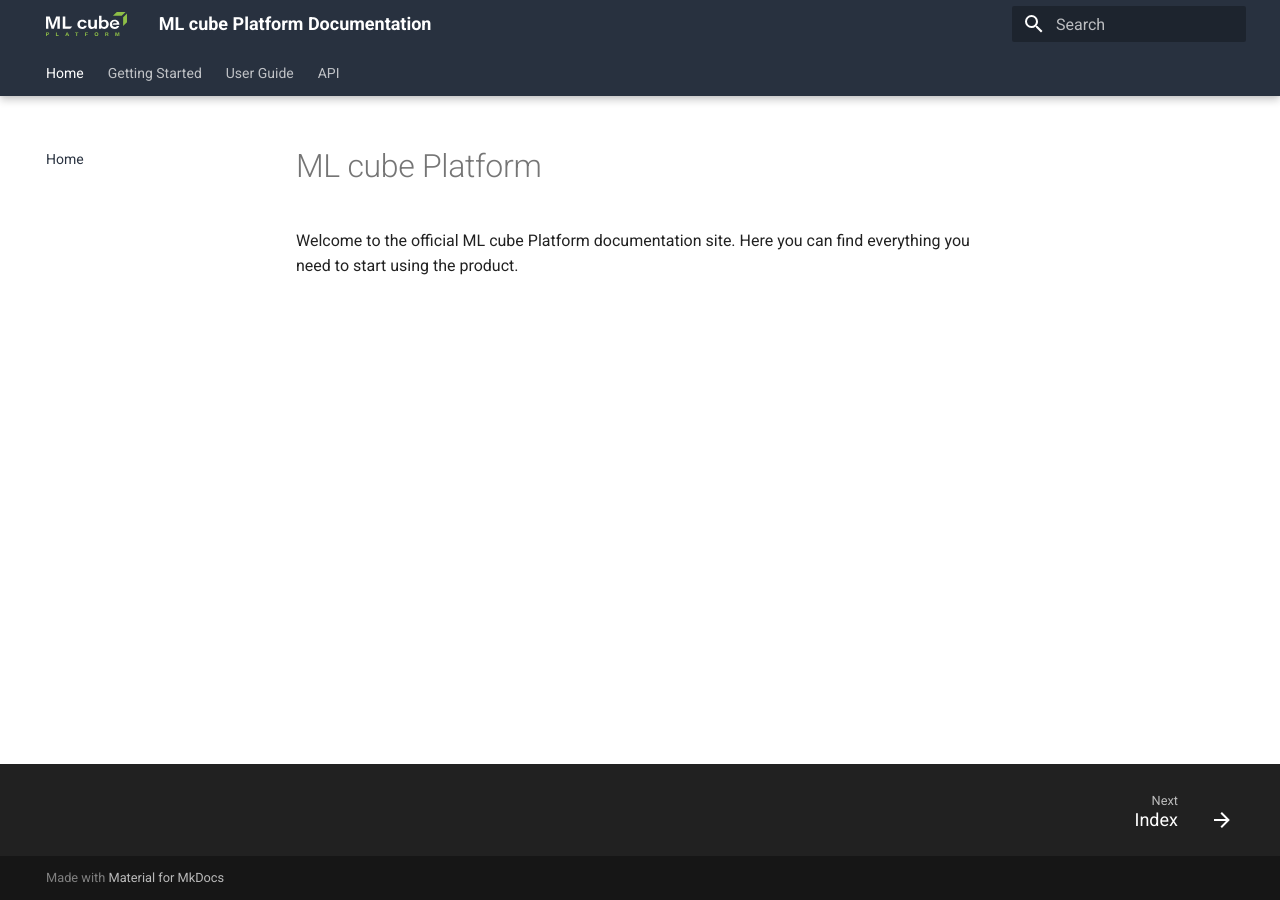
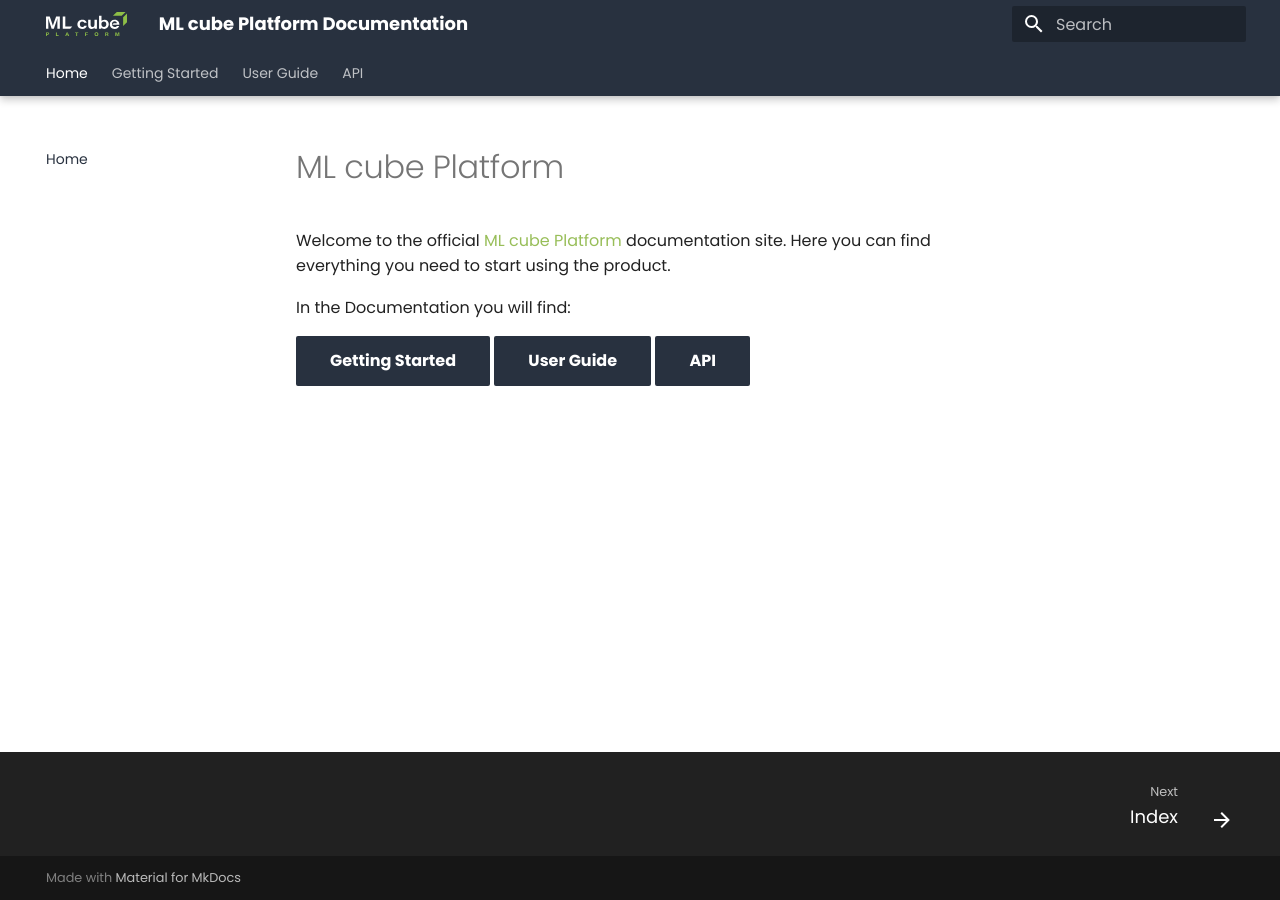
Before and after one commit to ml-cube/ml3-platform-docs, an MkDocs documentation site: the page built from docs/index.md, in a window 1280 px wide. Built offline with MkDocs 1.6.1 and Material for MkDocs 9.7.7, drawn with Linux system fonts in a browser that asks for light colours.

Commit message:
ad new pages and glossary

```diff
--- a/docs/index.md
+++ b/docs/index.md
@@ -1,4 +1,12 @@
 # ML cube Platform
 
-Welcome to the official ML cube Platform documentation site.
+Welcome to the official [ML cube Platform] documentation site.
 Here you can find everything you need to start using the product.
+
+[ML cube Platform]: https://mlcube.com/platform
+
+In the Documentation you will find:
+
+[Getting Started](getting_started/index.md){ .md-button .md-button--primary }
+[User Guide](user_guide/index.md){ .md-button .md-button--primary }
+[API](api/index.md){ .md-button .md-button--primary }
--- a/docs/stylesheets/extra.css
+++ b/docs/stylesheets/extra.css
@@ -2,4 +2,8 @@
   --md-primary-fg-color:        #28313F;
   --md-primary-fg-color--light: #28313F;
   --md-primary-fg-color--dark:  #28313F;
+  --md-accent-fg-color:        #98BE59;
 }
+.md-content {
+  --md-typeset-a-color: #98BE59;
+}
--- a/mkdocs.yml
+++ b/mkdocs.yml
@@ -29,6 +29,10 @@ theme:
     #- toc.integrate
   palette:
     primary: custom
+    accent: custom
+  font:
+    text: Poppins
+    code: Roboto Mono
   logo: assets/logo.svg
   favicon: assets/favicon.png
 extra_css:
@@ -40,6 +44,7 @@ plugins:
       separator: '[\s\-,:!=\[\]()"`/]+|\.(?!\d)|&[lg]t;|(?!\b)(?=[A-Z][a-z])'
   - minify:
       minify_html: true
+  - glightbox
 
 # Extensions
 markdown_extensions:
@@ -89,7 +94,10 @@ nav:
       - getting_started/index.md
   - User Guide:
       - user_guide/index.md
+      - user_guide/basic_concepts.md
+      - user_guide/glossary.md
   - API:
       - api/index.md
       - Examples: api/examples.md
       - Python SDK: api/python.md
+      - REST: api/rest.md
--- a/pyproject.toml
+++ b/pyproject.toml
@@ -18,3 +18,4 @@ pymdown-extensions = ">=9.9.1"
 jinja2 = ">=3.0"
 markdown = ">=3.2"
 mkdocs-minify-plugin = "^0.7.1"
+mkdocs-glightbox = "^0.3.4"
```
Also changed, not shown: docs/user_guide/basic_concepts.md (added, +41 -0 lines), docs/user_guide/glossary.md (added, +30 -0 lines), docs/user_guide/index.md (+10 -0 lines), docs/api/examples.md (added), docs/imgs/company_structure.png (added), docs/imgs/drift_monitoring.png (added), docs/imgs/tech_stack.png (added), 1 other file.
